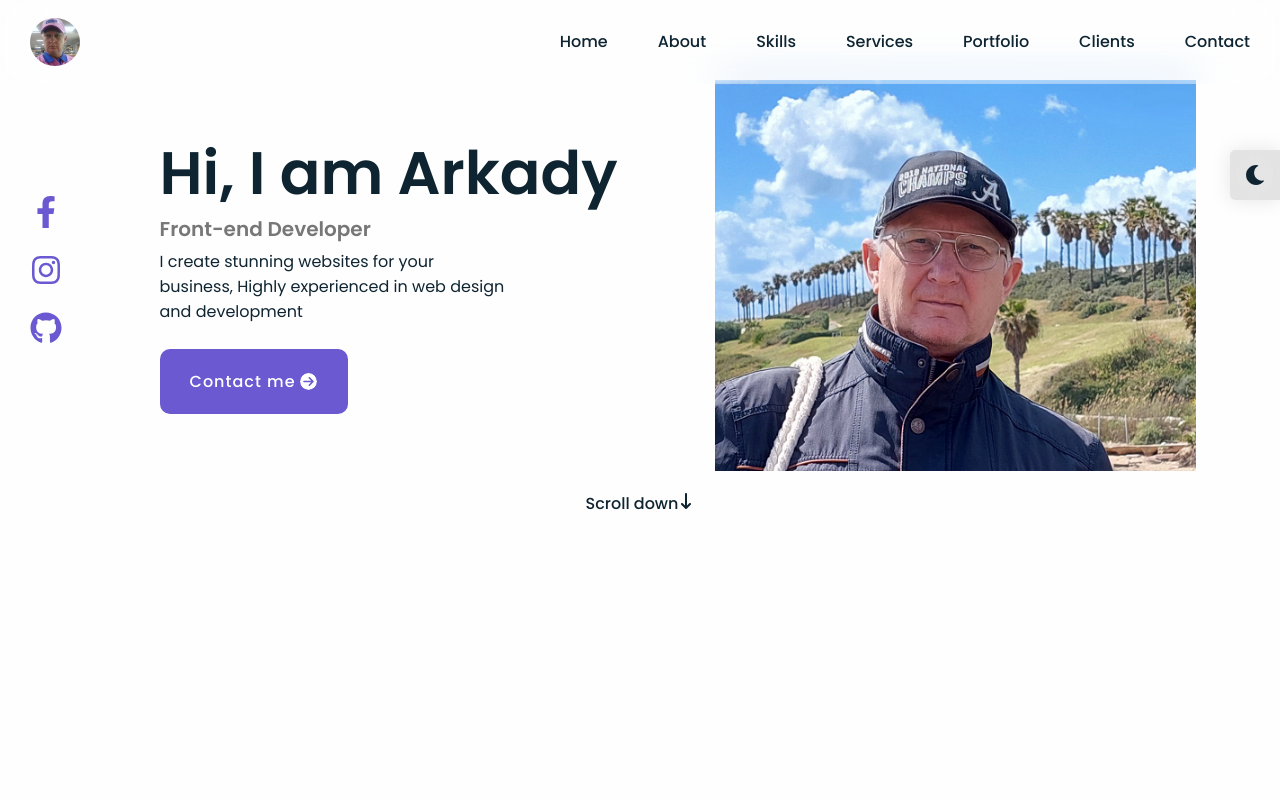
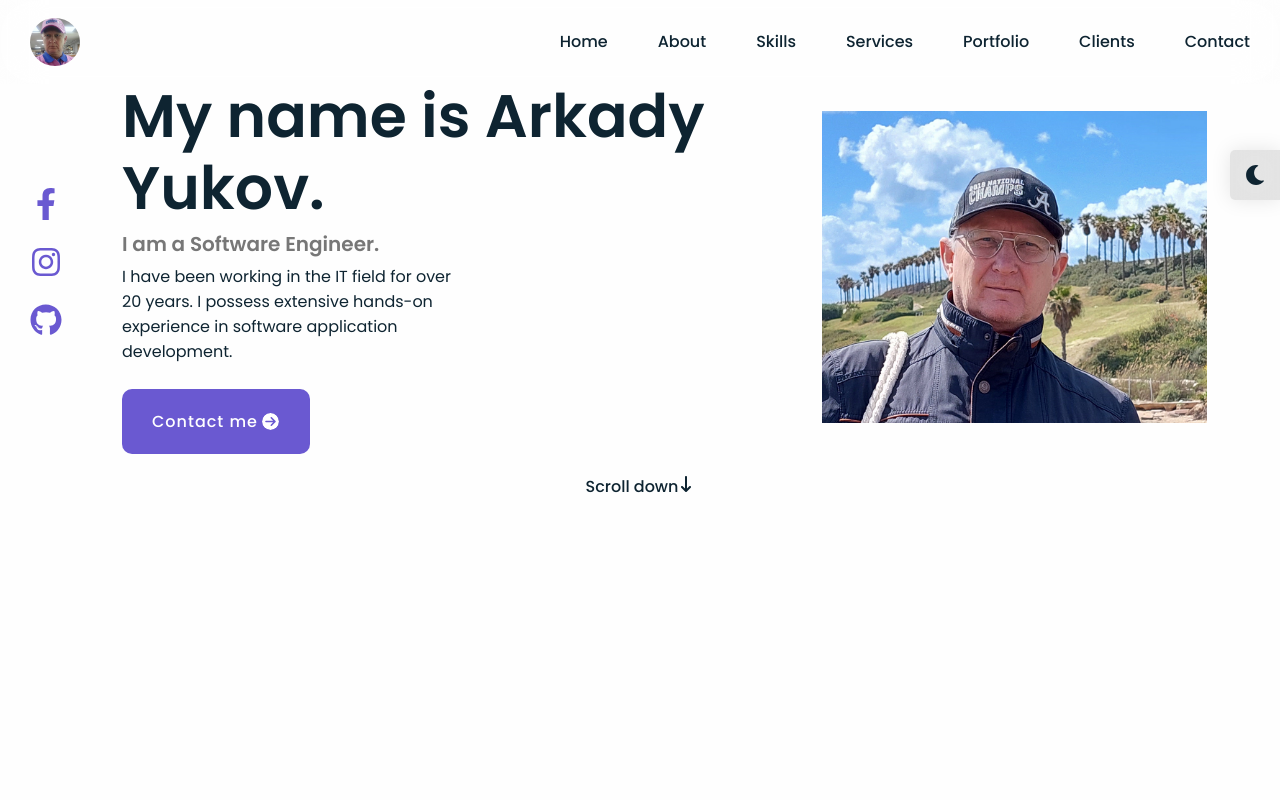
Before and after one commit to yukovarkadi/portfolio, a React (Vite) app: page / in a window 1280 px wide. Shown: the top 800 px of the page. Built offline with nearby package versions, Linux system fonts and the light colour scheme.

Commit message:
commit
change about my

```diff
--- a/src/components/home/Home.jsx
+++ b/src/components/home/Home.jsx
@@ -39,7 +39,7 @@ const Home = () => {
             whileInView="visible"
             viewport={{ once: false, amount: 0.5 }}
           >
-            Hi, I am Arkady
+            My name is Arkady Yukov.
           </motion.h1>
           <motion.h3
             custom={1}
@@ -48,7 +48,7 @@ const Home = () => {
             whileInView="visible"
             viewport={{ once: false, amount: 0.5 }}
           >
-            Front-end Developer
+            I am a Software Engineer.
           </motion.h3>
           <motion.p
             custom={2}
@@ -57,8 +57,8 @@ const Home = () => {
             whileInView="visible"
             viewport={{ once: false, amount: 0.5 }}
           >
-            I create stunning websites for your business, Highly experienced in
-            web design and development
+            I have been working in the IT field for over 20 years. I possess
+            extensive hands-on experience in software application development.
           </motion.p>
           <motion.a
             href="#contact"
```
